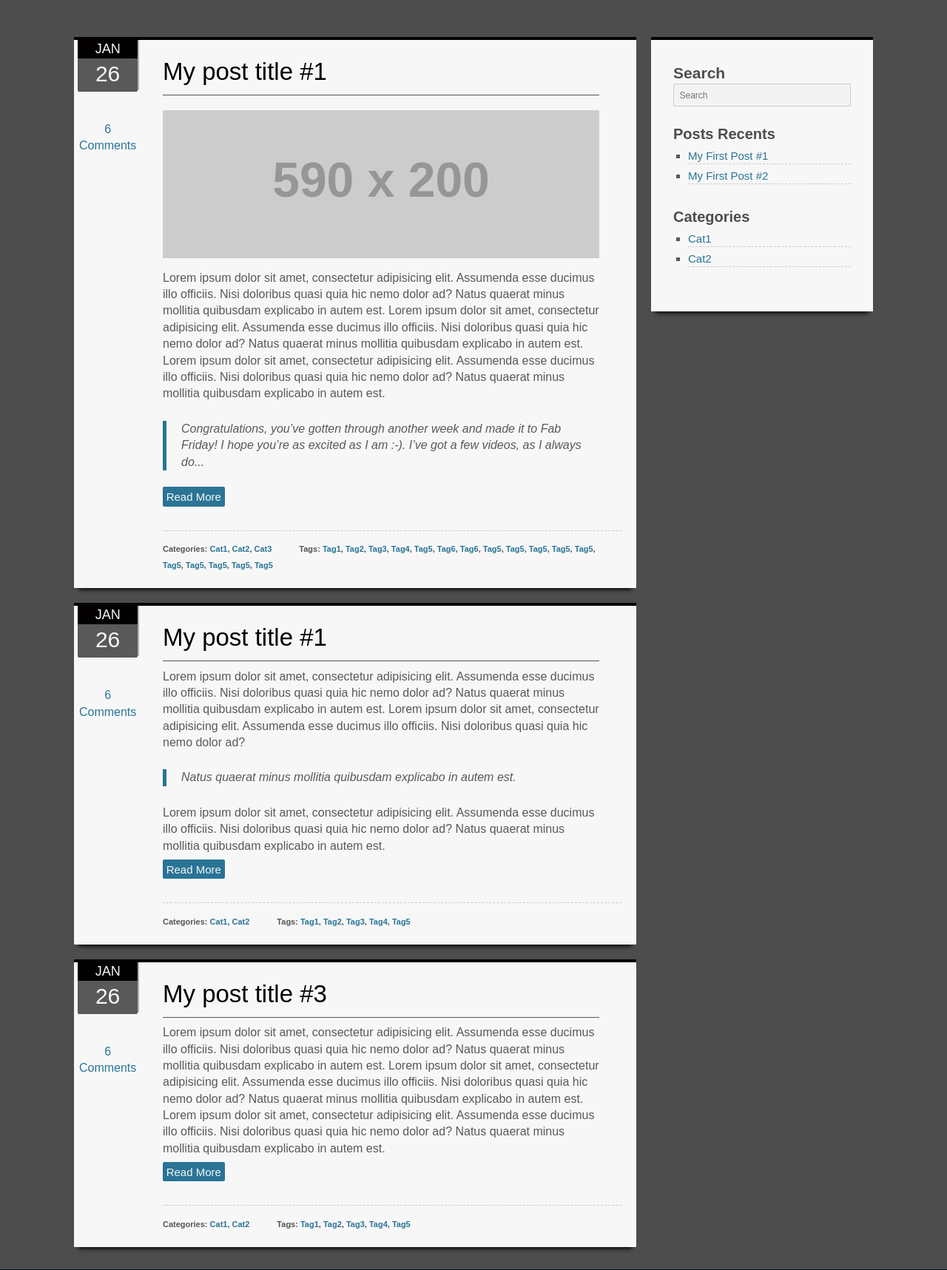
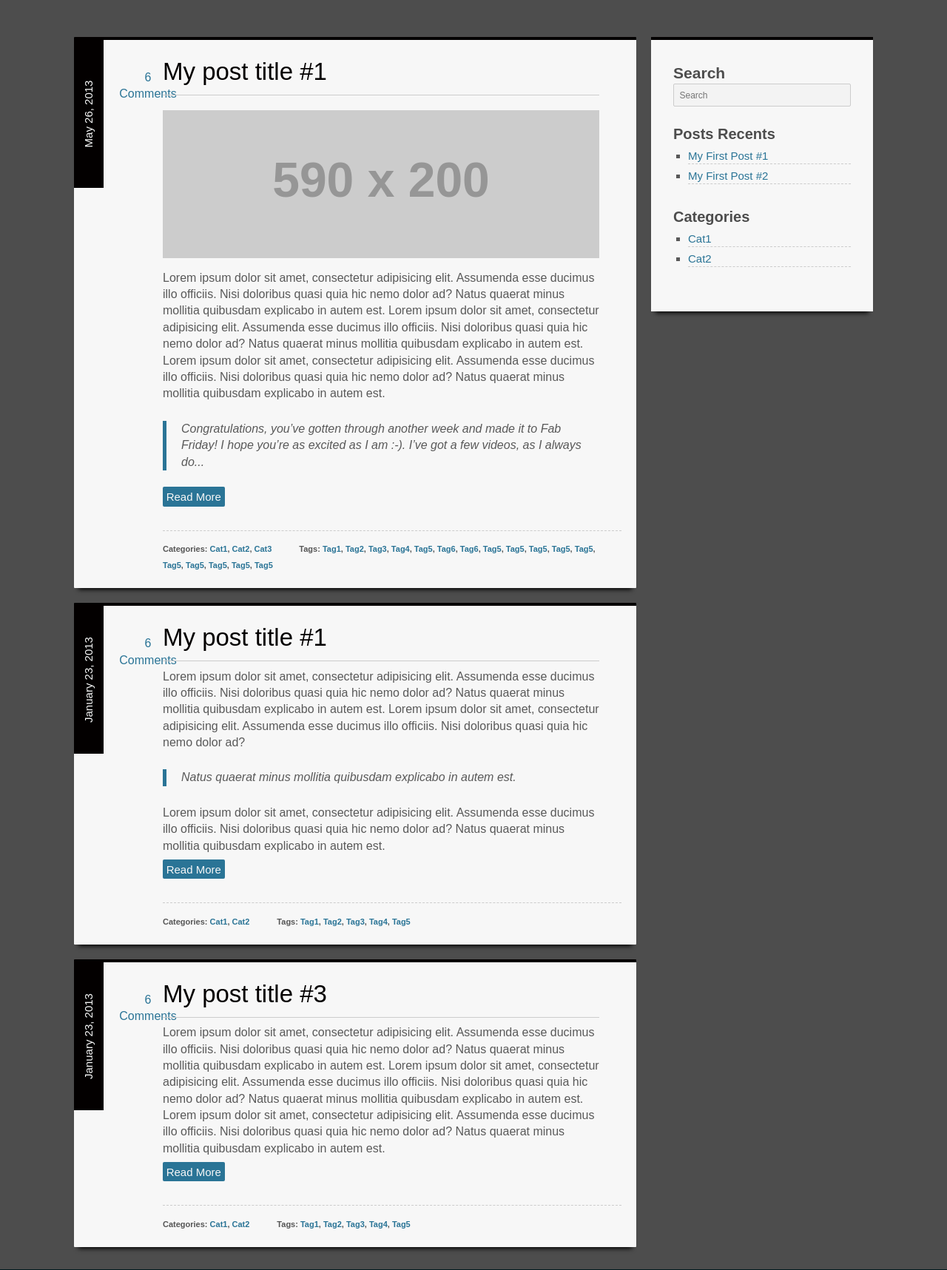
Before and after one commit to AgtLucas/Drifter, a PHP site: page / in a window 1280 px wide. Shown: the part 100-1817 px from the top of the page at 74% size. Run offline with PHP 8.4, Linux system fonts and the light colour scheme; grey boxes labelled with a size stand in for pictures from a placeholder-image service; some libraries are stand-ins or nearby versions; some web fonts are replaced.

Commit message:
Fix the Date :D

```diff
--- a/css/style.css
+++ b/css/style.css
@@ -196,7 +196,7 @@ section.main section.blog-posts article.post .entry-content {
   padding-right: 1.875em;
 }
 section.main section.blog-posts article.post .entry-content h2.post-title {
-  border-bottom: 1px solid #555555;
+  border-bottom: 1px solid #cccccc;
   padding-bottom: 0.3125em;
 }
 section.main section.blog-posts article.post .entry-content h2.post-title a {
@@ -243,30 +243,27 @@ section.main section.blog-posts article.post .cat-tags span.cat-links {
 section.main section.blog-posts article.post .meta {
   position: absolute;
   top: 0;
-  left: 5px;
+  left: 0;
   float: left;
   text-align: center;
-  width: 10.6944444%;
-  color: #f7f7f7;
+  color: #030000;
 }
 section.main section.blog-posts article.post .meta .data {
-  background-color: #595959;
-  height: 70px;
-  font-size: 30px;
-  font-size: 1.875rem;
-  border-radius: 2px;
-  -moz-box-shadow: 2px -2px rgba(0, 0, 0, 0.3);
-  -webkit-box-shadow: 2px -2px rgba(0, 0, 0, 0.3);
-  box-shadow: 2px -2px rgba(0, 0, 0, 0.3);
-}
-section.main section.blog-posts article.post .meta .data span {
-  display: block;
+  position: relative;
   background-color: #030000;
   color: #f7f7f7;
-  height: 25px;
-  font-size: 18px;
-  font-size: 1.125rem;
-  text-transform: uppercase;
+  padding: 0.625em;
+  margin-top: 155px;
+  width: 200px;
+  -webkit-transform-origin: 0 0;
+  -moz-transform-origin: 0 0;
+  -ms-transform-origin: 0 0;
+  -o-transform-origin: 0 0;
+  -webkit-transform: rotate(-90deg);
+  -moz-transform: rotate(-90deg);
+  -ms-transform: rotate(-90deg);
+  -o-transform: rotate(-90deg);
+  font-size: 15px;
 }
 section.main section.blog-posts article.post .meta .comments {
   position: relative;
--- a/index.html
+++ b/index.html
@@ -43,11 +43,11 @@
     		<section class="blog-posts left">
     			<article class="post cf">
                     <div class="meta">
-                        <div class="data">
-                            <p><span>Jan</span> 26</p>
-                        </div>
                         <div class="comments">
                             <a href="#"><span>6</span> Comments</a>
+                        </div>
+                         <div class="data">
+                            <p>May 26, 2013</p>
                         </div>
                     </div>
     				<div class="entry-content cf right">
@@ -75,11 +75,11 @@
 
     			<article class="post cf">
                     <div class="meta">
-                        <div class="data">
-                            <p><span>Jan</span> 26</p>
-                        </div>
                         <div class="comments">
                             <a href="#"><span>6</span> Comments</a>
+                        </div>
+                         <div class="data">
+                            <p>January 23, 2013</p>
                         </div>
                     </div>
                     <div class="entry-content cf right">
@@ -100,11 +100,11 @@
 
     			<article class="post cf">
                     <div class="meta">
-                        <div class="data">
-                            <p><span>Jan</span> 26</p>
-                        </div>
                         <div class="comments">
                             <a href="#"><span>6</span> Comments</a>
+                        </div>
+                         <div class="data">
+                            <p>January 23, 2013</p>
                         </div>
                     </div>
                     <div class="entry-content cf right">
--- a/sass/_layout.scss
+++ b/sass/_layout.scss
@@ -95,7 +95,7 @@ section.main {
 				padding-bottom: 0.625em; /* 10px*/
 				padding-right: 1.875em;
 				h2.post-title {
-					border-bottom: 1px solid #555;
+					border-bottom: 1px solid #ccc;
 					padding-bottom: 0.3125em;
 					a {
 						color: $nied;
@@ -141,29 +141,46 @@ section.main {
 			.meta {
 				position: absolute;
 				top: 0;
-				left: 5px;
+				left: 0;
 				float: left;
 				text-align: center;
-				width: 10.6944444%;
-				color: $awhite;
+				// width: 10.6944444%;
+				color: $nied;
+				// .data {
+				// 	background-color: $livedie;
+				// 	height: 70px;
+				// 	font-size: 30px;
+				// 	font-size: 1.875rem;
+				// 	border-radius: 2px;
+				// 	-moz-box-shadow: 2px -2px rgba(0,0,0,0.3);
+				// 	-webkit-box-shadow: 2px -2px rgba(0,0,0,0.3);
+				// 	box-shadow: 2px -2px rgba(0,0,0,0.3);
+				// 	span {
+				// 		display: block;
+				// 		background-color: $nied;
+				// 		color: $awhite;
+				// 		height: 25px;
+				// 		font-size: 18px;
+				// 		font-size: 1.125rem;
+				// 		text-transform: uppercase;
+				// 	}
+				// }
 				.data {
-					background-color: $livedie;
-					height: 70px;
-					font-size: 30px;
-					font-size: 1.875rem;
-					border-radius: 2px;
-					-moz-box-shadow: 2px -2px rgba(0,0,0,0.3);
-					-webkit-box-shadow: 2px -2px rgba(0,0,0,0.3);
-					box-shadow: 2px -2px rgba(0,0,0,0.3);
-					span {
-						display: block;
-						background-color: $nied;
-						color: $awhite;
-						height: 25px;
-						font-size: 18px;
-						font-size: 1.125rem;
-						text-transform: uppercase;
-					}
+					position: relative;
+					background-color: $nied;
+				    color: $awhite;
+					padding: 0.625em;
+					margin-top: 155px;
+					width: 200px;
+				    -webkit-transform-origin: 0 0;
+				    -moz-transform-origin:    0 0;
+				    -ms-transform-origin:     0 0;
+				    -o-transform-origin:      0 0;
+				    -webkit-transform: rotate(-90deg);
+				    -moz-transform:    rotate(-90deg);
+				    -ms-transform:     rotate(-90deg);
+				    -o-transform:      rotate(-90deg);
+				    font-size: 15px;
 				}
 				.comments {
 					position: relative;
```
